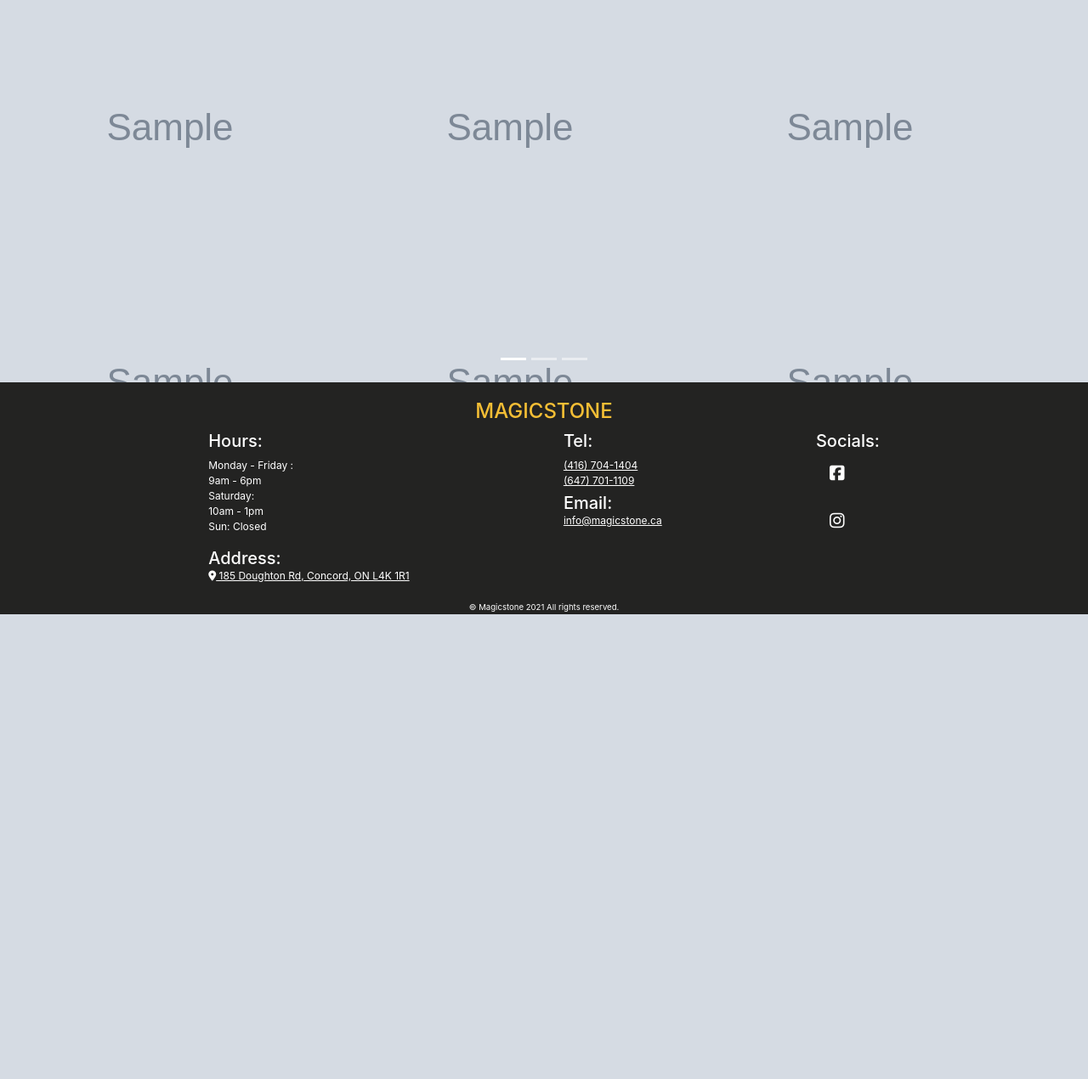
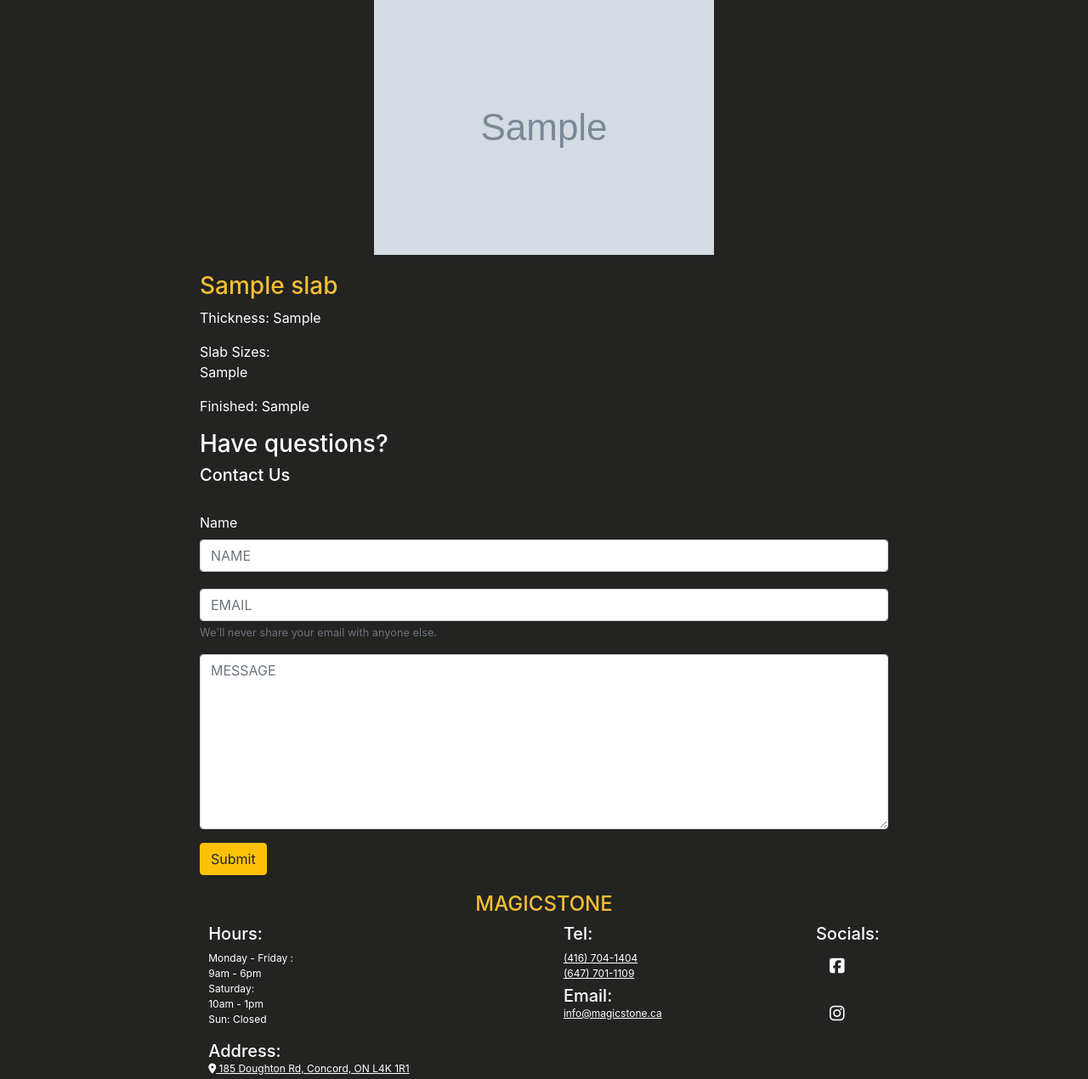
Before and after one commit to KirillKriachenko/magicstone-django, a Django app: page /slabs/1/1/1 in a window 1280 px wide. Shown: the part 80-1350 px from the top of the page at 85% size. Before the commit the page ends 803 px from the top, so only its background shows below. Run offline with Django 3.2, Linux system fonts and the light colour scheme; tables that the repository leaves empty hold one stand-in row (values such as "Sample post"); grey boxes marked "Sample" are stand-in pictures; style sheets or scripts are compiled from the project's sources; some libraries are stand-ins or nearby versions.

Commit message:
slab zoomer

```diff
--- a/slabs/templates/slabs/slab.html
+++ b/slabs/templates/slabs/slab.html
@@ -1,7 +1,9 @@
 {% extends 'base/base.html' %}
 {% load static %}
 
+
 {% block content %}
+    <script src="/static/slabs/jquery.loupe.js"></script>
     <div class="container">
         {% if message_name %}
             <div id="thankyou-div" style="color: white; text-align: center;">
@@ -23,84 +25,98 @@
                 });
             </script>
         {% else %}
-            <div class="slab-main-page">
+            <div class="slab-main-page" style="text-align: center; overflow: hidden;">
+                <img id="slab-img" src="{{ slab.slab_image.url }}"
+                     style="max-width: 800px; height: auto; text-align: center; align-items: center;">
+                {#                <img id="test-img" src="{{ slab.slab_image.url }}"/>#}
                 {#                <div class="img-magnifier-container">#}
                 {#                    <img id="myimage" src="{{ slab.slab_image.url }}" width="600" height="400">#}
                 {#                </div>#}
-                <div class="carousel slide" data-ride="carousel">
-                    <ol class="carousel-indicators">
-                        <li data-target="#carouselExampleIndicators" data-slide-to="0" class="active"></li>
-                        <li data-target="#carouselExampleIndicators" data-slide-to="1"></li>
-                        <li data-target="#carouselExampleIndicators" data-slide-to="2"></li>
-                    </ol>
-                    <div class="carousel-inner" role="listbox">
-                        {% if slab.slab_image %}
-                            <div class="carousel-item active">
-                                <div class="d-flex align-items-center justify-content-center min-vh-100 corousel-div"
-                                     style="background-image: url({{ slab.slab_image.url }})">
-                                    <!--                <h1 class="display-1">ONE</h1>-->
-                                    <!--                <img src="/src/img/pic1.jpg" style="position: absolute; z-index: 500;">-->
+                {#                <div class="carousel slide" data-ride="carousel">#}
+                {#                    <ol class="carousel-indicators">#}
+                {#                        <li data-target="#carouselExampleIndicators" data-slide-to="0" class="active"></li>#}
+                {#                        <li data-target="#carouselExampleIndicators" data-slide-to="1"></li>#}
+                {#                        <li data-target="#carouselExampleIndicators" data-slide-to="2"></li>#}
+                {#                    </ol>#}
+                {#                    <div class="carousel-inner" role="listbox">#}
+                {#                        {% if slab.slab_image %}#}
+                {#                            <div class="carousel-item active">#}
+                {#                                <div class="d-flex align-items-center justify-content-center min-vh-100 corousel-div"#}
+                {#                                     style="background-image: url({{ slab.slab_image.url }})">#}
+                {#                                    <!--                <h1 class="display-1">ONE</h1>-->#}
+                {#                                    <!--                <img src="/src/img/pic1.jpg" style="position: absolute; z-index: 500;">-->#}
+                {#                                </div>#}
+                {##}
+                {#                            </div>#}
+                {#                        {% endif %}#}
+                {#                        {% if slab.slab_close_image %}#}
+                {#                            <div class="carousel-item">#}
+                {#                                <div class="d-flex align-items-center justify-content-center min-vh-100 corousel-div"#}
+                {#                                     style="background-image: url({{ slab.slab_close_image.url }})">#}
+                {#                                    <!--                <img src="/src/img/pic3.jpg">-->#}
+                {#                                </div>#}
+                {#                            </div>#}
+                {#                        {% endif %}#}
+                {#                        {% if slab_works %}#}
+                {#                            {% for example in slab_works %}#}
+                {#                                <div class="carousel-item">#}
+                {#                                    <div class="d-flex align-items-center justify-content-center min-vh-100 corousel-div"#}
+                {#                                         style="background-image: url({{ example.image.url }})">#}
+                {#                                        <!--                <img src="/src/img/pic2.jpg">-->#}
+                {#                                    </div>#}
+                {#                                </div>#}
+                {#                            {% endfor %}#}
+                {#                        {% endif %}#}
+                {#                    </div>#}
+                {#                </div>#}
+            </div>
+            <div class="slab-description" style="display: flex; justify-content: center;">
+                <div style="width: 900px;">
+                    <h3 class="text-left" style="color: #f4be35; margin-top: 10px;">{{ slab.title }}</h3>
+                    <p class="card-text" style="margin-left: 5%;">Thickness: {{ slab.slab_thikness }}</p>
+                    <p class="card-text" style="margin-left: 5%;">Slab Sizes: <br/> {{ slab.slab_size }}</p>
+                    {% if slab.slab_finish %}
+                        <p class="card-text" style="margin-left: 5%;">
+                            Finished: {{ slab.slab_finish }}</p>{% endif %}
+                    <div class="contact-us">
+                        <h3 class="text-left">Have questions?</h3>
+                        <h5 class="text-left">Contact Us</h5>
+                        <br/>
+                        <form method="post">{% csrf_token %}
+                            <div class="form-group">
+                                <label for="exampleInputEmail1">Name</label>
+                                <input type="text" name="name" class="form-control" id="nameInput"
+                                       placeholder="NAME">
+                                <input style="margin-top: 20px" name="email" type="email" class="form-control"
+                                       id="emailInput"
+                                       placeholder="EMAIL">
+                                <small id="emailHelp" class="form-text text-muted">We'll never share your email with
+                                    anyone
+                                    else.</small>
+                            </div>
+                            <div class="form-group">
+                            <textarea rows="8" class="form-control" name="message" id="messageInput"
+                                      placeholder="MESSAGE"></textarea>
                             </div>
 
+                            <button type="submit" class="btn btn-warning">Submit</button>
+                            <br/>
+                        </form>
                     </div>
-                        {% endif %}
-                        {% if slab.slab_close_image %}
-                            <div class="carousel-item">
-                                <div class="d-flex align-items-center justify-content-center min-vh-100 corousel-div"
-                                     style="background-image: url({{ slab.slab_close_image.url }})">
-                                    <!--                <img src="/src/img/pic3.jpg">-->
                 </div>
             </div>
         {% endif %}
-                        {% if slab_works %}
-                            {% for example in slab_works %}
-                                <div class="carousel-item">
-                                    <div class="d-flex align-items-center justify-content-center min-vh-100 corousel-div"
-                                         style="background-image: url({{ example.image.url }})">
-                                        <!--                <img src="/src/img/pic2.jpg">-->
-                                    </div>
-                                </div>
-                            {% endfor %}
-                        {% endif %}
-                    </div>
-                </div>
-            </div>
-{#            <div class="slab-description">#}
-{#                <h3 class="text-left" style="color: #f4be35; margin-top: 10px;">{{ slab.title }}</h3>#}
-{#                <p class="card-text" style="margin-left: 5%;">Thickness: {{ slab.slab_thikness }}</p>#}
-{#                <p class="card-text" style="margin-left: 5%;">Slab Sizes: <br/> {{ slab.slab_size }}</p>#}
-{#                {% if slab.slab_finish %}#}
-{#                    <p class="card-text" style="margin-left: 5%;">Finished: {{ slab.slab_finish }}</p>{% endif %}#}
-{#                <div class="contact-us">#}
-{#                    <h3 class="text-left">Have questions?</h3>#}
-{#                    <h5 class="text-left">Contact Us</h5>#}
-{#                    <br/>#}
-{#                    <form method="post">{% csrf_token %}#}
-{#                        <div class="form-group">#}
-                            {#                <label for="exampleInputEmail1">Name</label>#}
-{#                            <input type="text" name="name" class="form-control" id="nameInput" placeholder="NAME">#}
-{#                            <input style="margin-top: 20px" name="email" type="email" class="form-control"#}
-{#                                   id="emailInput"#}
-{#                                   placeholder="EMAIL">#}
-{#                            <small id="emailHelp" class="form-text text-muted">We'll never share your email with anyone#}
-{#                                else.</small>#}
-{#                        </div>#}
-{#                        <div class="form-group">#}
-{#                            <textarea rows="8" class="form-control" name="message" id="messageInput"#}
-{#                                      placeholder="MESSAGE"></textarea>#}
-{#                        </div>#}
-{##}
-{#                        <button type="submit" class="btn btn-warning">Submit</button>#}
-{#                        <br/>#}
-{#                    </form>#}
-{#                </div>#}
-{#            </div>#}
-        {% endif %}
     </div>
 
-
+    <script>
+        $('#slab-img').loupe({
+            width: 200, // width of magnifier
+            height: 150, // height of magnifier
+            loupe: 'loupe' // css class for magnifier
+        });
+    </script>
     {% include 'base/footer.html' %}
-
+    {##}
     {#    <script>#}
     {#        function magnify(imgID, zoom) {#}
     {#            var img, glass, w, h, bw;#}
@@ -170,4 +186,20 @@
     {#    <script>#}
     {#        magnify("myimage", 3);#}
     {#    </script>#}
+
+
+
 {% endblock %}
+
+{#{% block content %}#}
+{#    <script src="https://code.jquery.com/jquery-3.5.1.min.js"></script>#}
+{#    <link type="text/x-scss" href="/static/slabs/loupe.css">#}
+
+{#    <img id="demo-2" src="/static/img/pic3.jpg" style="width: 800px;">#}
+{#    <div>#}
+{#        <img class="demo" src="/static/img/pic3.jpg"/>#}
+{#    </div>#}
+{##}
+
+{##}
+{#{% endblock %}#}
--- /dev/null
+++ b/static/slabs/jquery.loupe.js
@@ -0,0 +1,69 @@
+/**
+ * loupe - an image magnifier for jQuery
+ * (C) 2010 jdbartlett, MIT license
+ * http://github.com/jdbartlett/loupe
+ */
+(function ($) {
+	$.fn.loupe = function (arg) {
+		var options = $.extend({
+			loupe: 'loupe',
+			width: 200,
+			height: 150
+		}, arg || {});
+
+		return this.length ? this.each(function () {
+			var $this = $(this), $big, $loupe,
+				$small = $this.is('img') ? $this : $this.find('img:first'),
+				move, hide = function () { $loupe.hide(); },
+				time;
+
+			if ($this.data('loupe') != null) {
+				return $this.data('loupe', arg);
+			}
+
+			move = function (e) {
+				var os = $small.offset(),
+					sW = $small.outerWidth(),
+					sH = $small.outerHeight(),
+					oW = options.width / 2,
+					oH = options.height / 2;
+
+				if (!$this.data('loupe') ||
+					e.pageX > sW + os.left + 10 || e.pageX < os.left - 10 ||
+					e.pageY > sH + os.top + 10 || e.pageY < os.top - 10) {
+					return hide();
+				}
+
+				time = time ? clearTimeout(time) : 0;
+
+				$loupe.show().css({
+					left: e.pageX - oW,
+					top: e.pageY - oH
+				});
+				$big.css({
+					left: -(((e.pageX - os.left) / sW) * $big.width() - oW)|0,
+					top: -(((e.pageY - os.top) / sH) * $big.height() - oH)|0
+				});
+			};
+
+			$loupe = $('<div />')
+				.addClass(options.loupe)
+				.css({
+					width: options.width,
+					height: options.height,
+					position: 'absolute',
+					overflow: 'hidden'
+				})
+				.append($big = $('<img />').attr('src', $this.attr($this.is('img') ? 'src' : 'href')).css('position', 'absolute'))
+				.mousemove(move)
+				.hide()
+				.appendTo('body');
+
+			$this.data('loupe', true)
+				.mouseenter(move)
+				.mouseout(function () {
+					time = setTimeout(hide, 10);
+				});
+		}) : this;
+	};
+}(jQuery));
--- a/templates/base/base.html
+++ b/templates/base/base.html
@@ -20,10 +20,12 @@
           integrity="sha512-8WAX0xL/cHZ38RXoX2gtuqkAwmDVAzGwoFVmHvn46IDHGWOjTHx0vcl9OapNrfOzpFtql0SNkv+0y0b5Fm8ZkA=="
           crossorigin="anonymous"/>
 
+
 </head>
 <body>
 {% include 'base/basestyles.html' %}
 {% include 'base/header.html' %}
+{#<script src="/static/slabs/jquery-loupe-min.js"/>#}
 {#<hr/>#}
 
 
@@ -40,5 +42,17 @@
 {#JQuary-Confirm#}
 <link rel="stylesheet" href="https://cdnjs.cloudflare.com/ajax/libs/jquery-confirm/3.3.2/jquery-confirm.min.css">
 <script src="https://cdnjs.cloudflare.com/ajax/libs/jquery-confirm/3.3.2/jquery-confirm.min.js"></script>
+{#<script>#}
+{#    $('#test-img').loupe({#}
+{#        width: 200, // width of magnifier#}
+{#        height: 150, // height of magnifier#}
+{#        loupe: 'loupe' // css class for magnifier#}
+{#    });#}
+{#</script>#}
+
+<script type="text/javascript" src="http://ajax.googleapis.com/ajax/libs/jquery/1/jquery.min.js"></script>
+<script type="text/javascript" src="/static/slabs/jquery.loupe.js"></script>
+
+{#<script type="text/javascript">$('.demo').loupe();</script>#}
 </body>
 </html>
```
Lines whose indentation alone changed are shown as unchanged.
